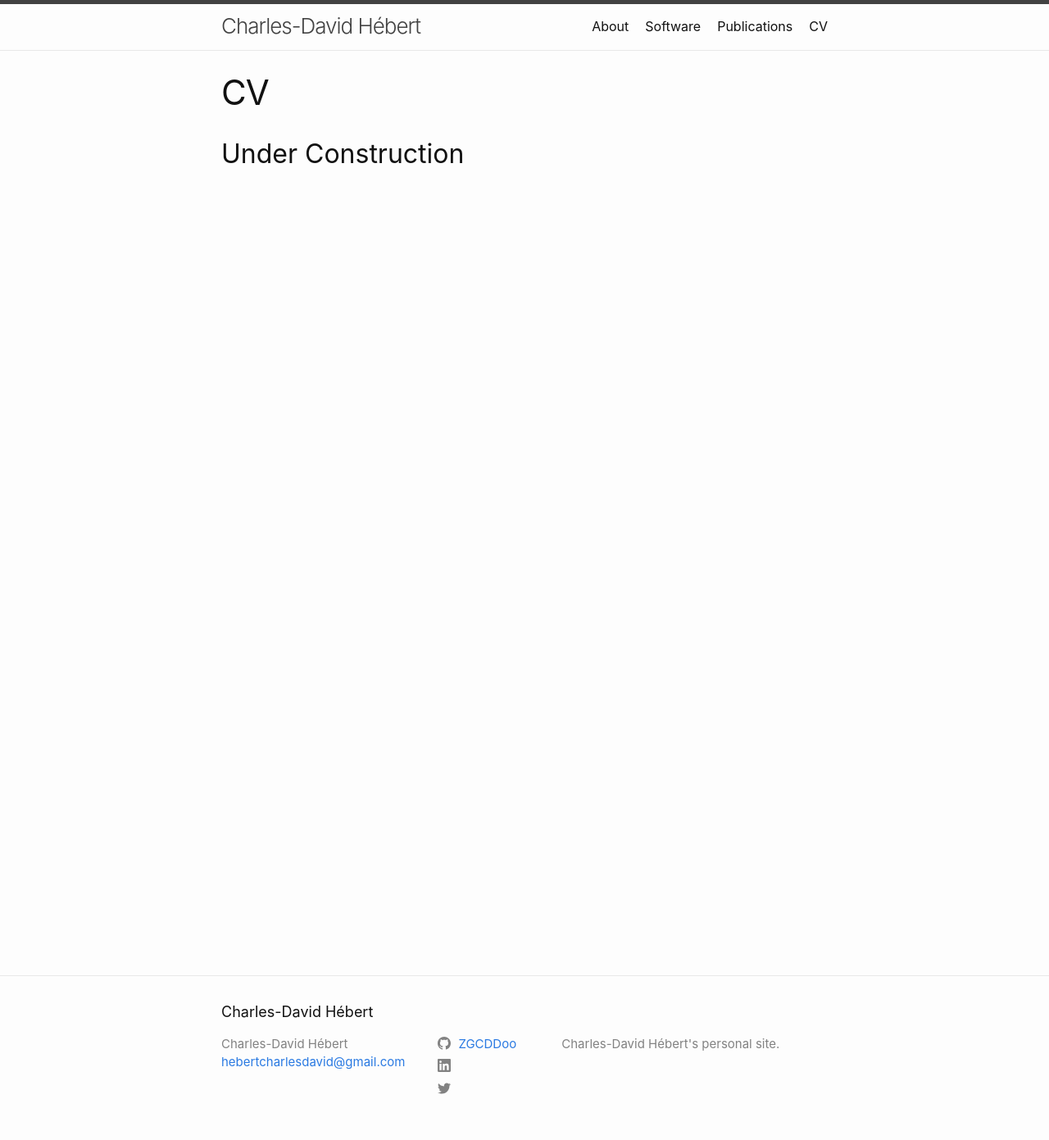
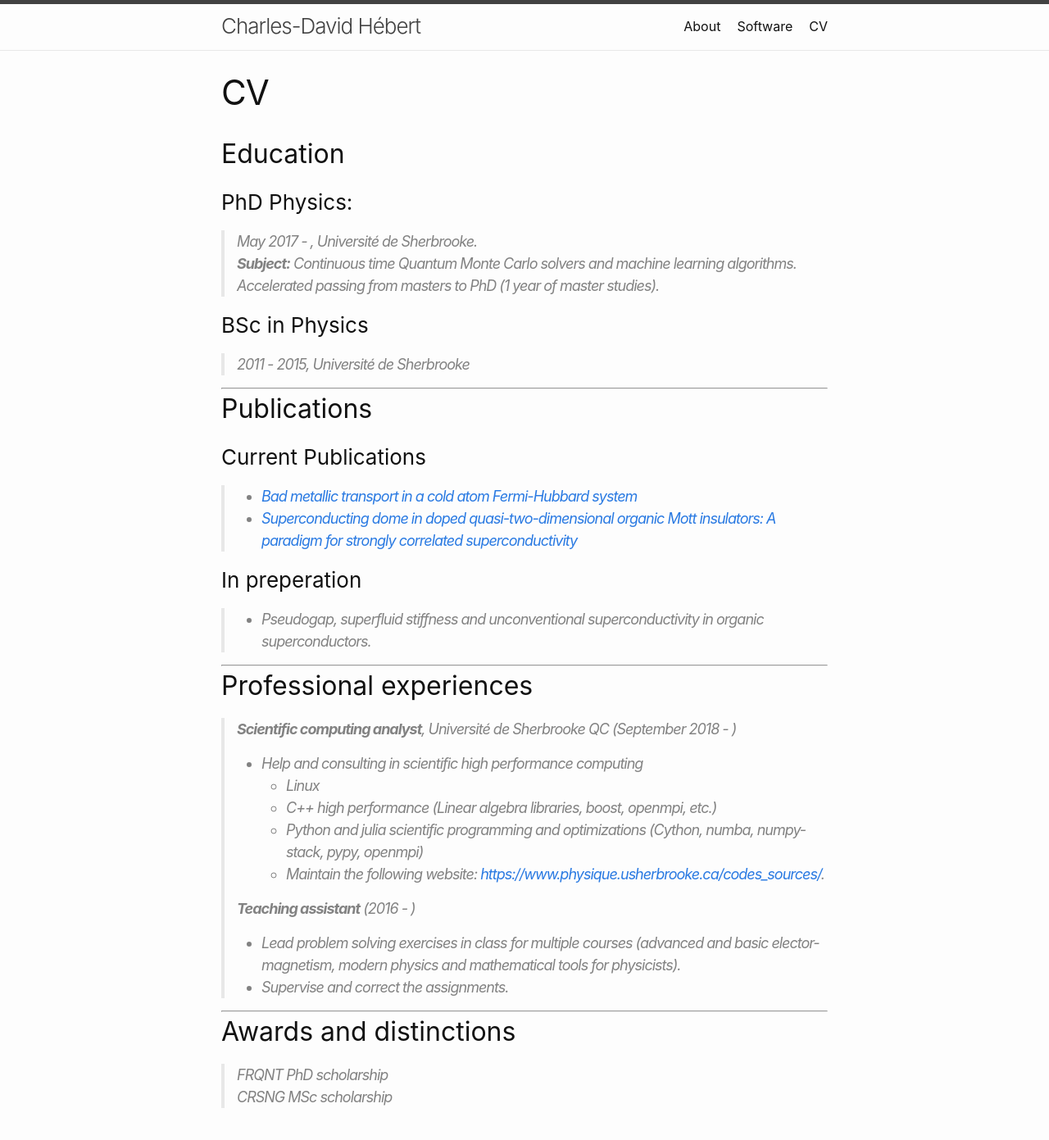
Before and after one commit to ZGCDDoo/ZGCDDoo.github.io, a Jekyll site: the page built from cv.md, in a window 1280 px wide and 1400 px high. Shown: the top 1391 px of the window at 82% size. Built offline with Jekyll 4.4.1, drawn with Linux system fonts in a browser that asks for light colours.

Commit message:
First draft of CV.

```diff
--- a/cv.md
+++ b/cv.md
@@ -1,9 +1,57 @@
 ---
 layout: page
 title: CV
-updated: 2018-12-23
+updated: 2019-1-6
 permalink: /cv/
 order: 3
 ---
 
-## Under Construction
+
+## Education
+
+### PhD Physics:
+
+> May 2017  -   , Université de Sherbrooke.
+> **Subject:** Continuous time Quantum Monte Carlo solvers and machine learning algorithms.
+> Accelerated passing from masters to PhD (1 year of master studies).
+
+### BSc in Physics
+
+> 2011 - 2015, Université de Sherbrooke
+
+
+***
+
+## Publications
+
+
+### Current Publications
+
+> - [Bad metallic transport in a cold atom Fermi-Hubbard system](http://science.sciencemag.org/content/early/2018/12/05/science.aat4134)
+> - [Superconducting dome in doped quasi-two-dimensional organic Mott insulators: A paradigm for strongly correlated superconductivity](https://journals.aps.org/prb/abstract/10.1103/PhysRevB.92.195112)
+
+### In preperation
+> - Pseudogap, superfluid stiffness and unconventional superconductivity in organic superconductors.
+
+
+***
+
+## Professional experiences
+
+> **Scientific computing analyst**, Université de Sherbrooke QC (September 2018 - )
+>    - Help and consulting in scientific high performance computing
+>        - Linux
+>        - C++ high performance (Linear algebra libraries, boost, openmpi, etc.)
+>        - Python and julia scientific programming and optimizations (Cython, numba, numpy-stack, pypy, openmpi)
+>        - Maintain the following website: [https://www.physique.usherbrooke.ca/codes_sources/](https://www.physique.usherbrooke.ca/codes_sources/).
+>
+> **Teaching assistant** (2016 - )
+>    - Lead problem solving exercises in class for multiple courses (advanced and basic elector-magnetism, modern physics and mathematical tools for physicists).
+>    - Supervise and correct the assignments.
+
+***
+
+## Awards and distinctions
+
+> FRQNT PhD scholarship
+> CRSNG MSc scholarship
```
Also changed, not shown: publications.md (deleted, +0 -15 lines).
